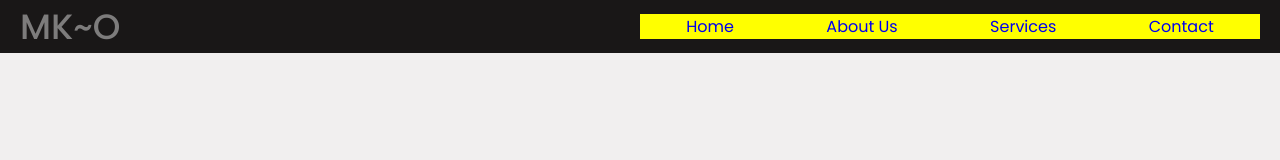
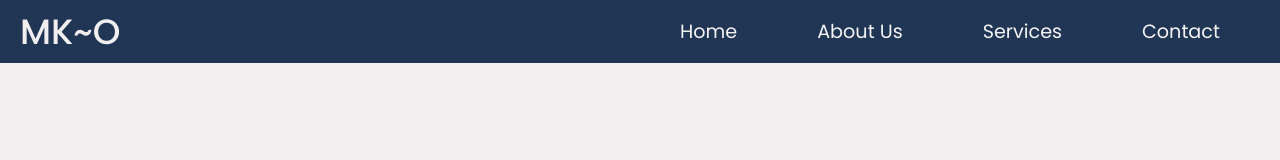
Before and after one commit to Mukesh-SE/odin-landing-page, a plain HTML site: page index.html in a window 1280 px wide. Drawn offline with Linux system fonts and the light colour scheme.

Commit message:
style the nav

```diff
--- a/index.html
+++ b/index.html
@@ -10,7 +10,7 @@
 		<nav>
 			<div class="log">MK~O</div>
 			<ul class="navbar">
-				<li><a class="nav-link" href="#">Home</a></li>
+				<li><a class="nav-link" href="./index.html">Home</a></li>
 				<li><a class="nav-link" href="#">About Us</a></li>
 				<li><a class="nav-link" href="#">Services</a></li>
 				<li><a class="nav-link" href="#">Contact</a></li>
--- a/style.css
+++ b/style.css
@@ -4,8 +4,12 @@
 	--body-bg: #f1efef;
 	--main-bg: #ccc8aa;
 	--sec: #7d7c7c;
+
 	--primary: #191717;
-	/* --sec-1: # */
+	--secondary: #213555;
+   --tri: #4F709C;
+   --clr-1: #E5D283;
+   --clr-2: #F0F0F0;
 }
 
 * {
@@ -24,9 +28,9 @@ body {
 }
 
 nav {
-   padding: 0 20px;
+	padding: 5px 20px;
 	width: 100%;
-	background-color: var(--primary);
+	background-color: var(--secondary);
 
 	display: flex;
 	flex: 1;
@@ -37,24 +41,37 @@ nav {
 		flex: 1;
 		font-size: 2.2rem;
 		font-weight: 500;
-      color: #7d7c7c;
+		color: var(--body-bg);
 	}
 
-   & ul.navbar{
+	& ul.navbar {
 		flex: 1;
 		display: flex;
 		justify-content: space-around;
-      background-color: yellow;
+		/* background-color: yellow; */
 	}
 }
 
 /* navbar */
-ul.navbar{
-   & li{
+ul.navbar {
+	& li {
 		list-style: none;
+		transition: opacity 0.3s ease-in-out;
 	}
 	& a {
 		text-decoration: none;
+		font-size: 1.2rem;
+      color: #f5f5f5;
+	}
 
+	/* opacity */
+	&:hover > li {
+		opacity: 0.4;
+      transform: scale(0.95);
+	}
+
+	&:hover li:hover {
+		opacity: 1;
+      transform: scale(1);
 	}
 }
```
Lines whose indentation alone changed are shown as unchanged.
